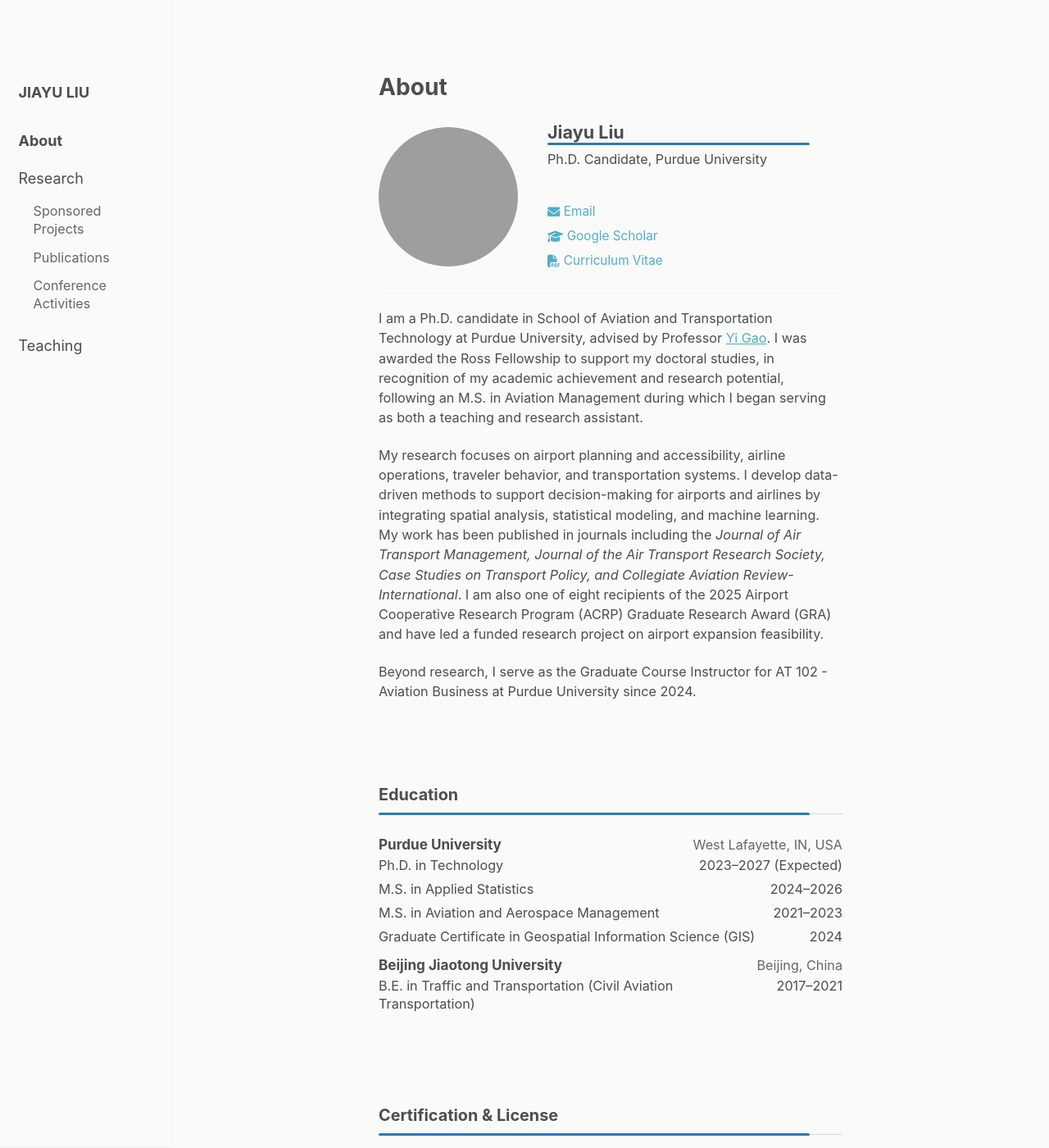
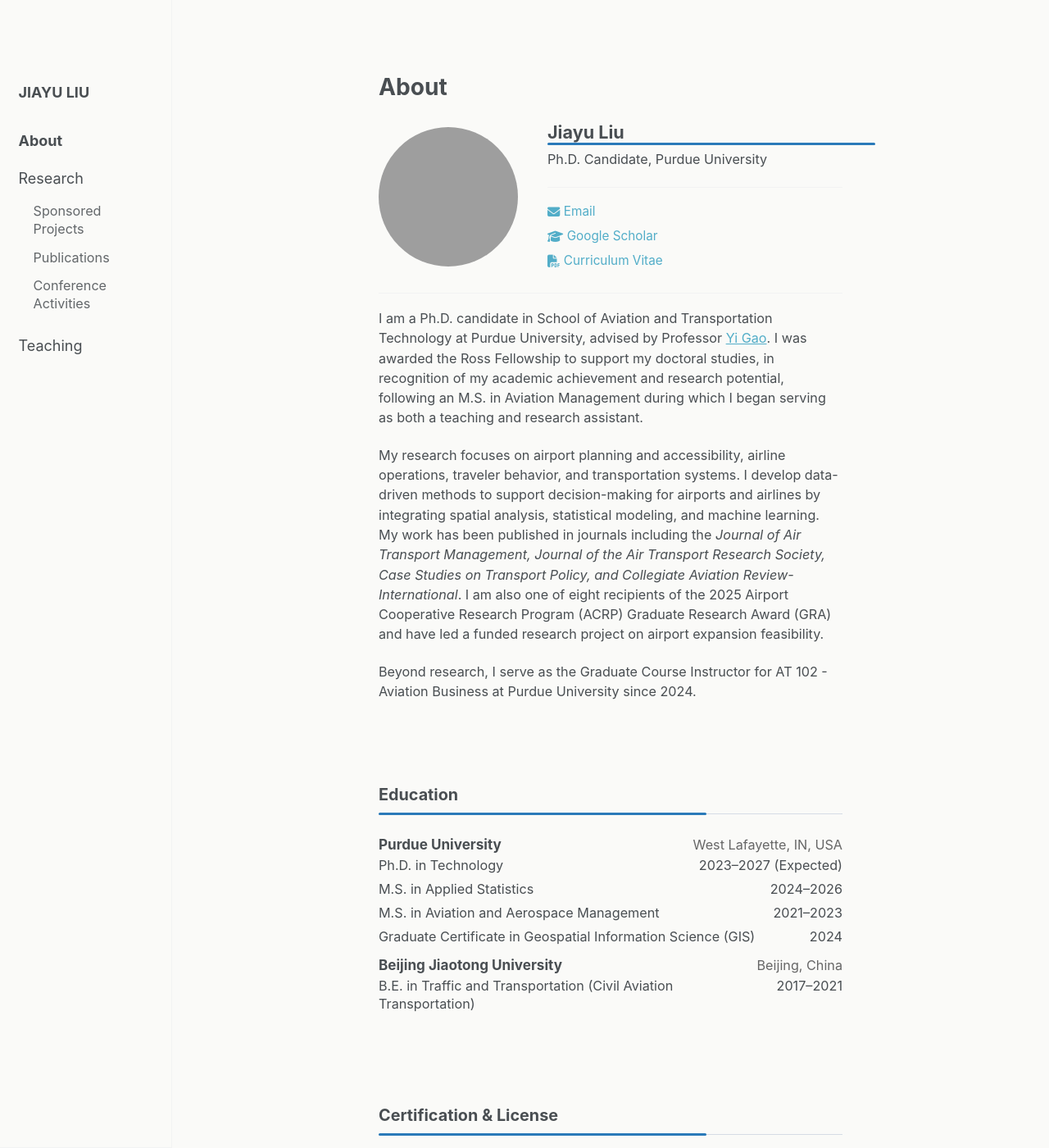
Before and after one commit to liu3309/liu3309.github.io, a Jekyll site: the page built from index.md, in a window 1280 px wide and 1400 px high. Shown: the whole window at 82% size. Built offline with Jekyll 4.4.1, drawn with Linux system fonts in a browser that asks for light colours; a script that is not in the unit is left out.

Commit message:
Update main.scss

```diff
--- a/assets/css/main.scss
+++ b/assets/css/main.scss
@@ -273,7 +273,7 @@
   position: absolute;
   left: 0;
   bottom: -2px;
-  width: calc(100% - 40px);
+  width: 400px;
   height: 3px;
   background: #2a7ab9;
   border-radius: 2px;
```
